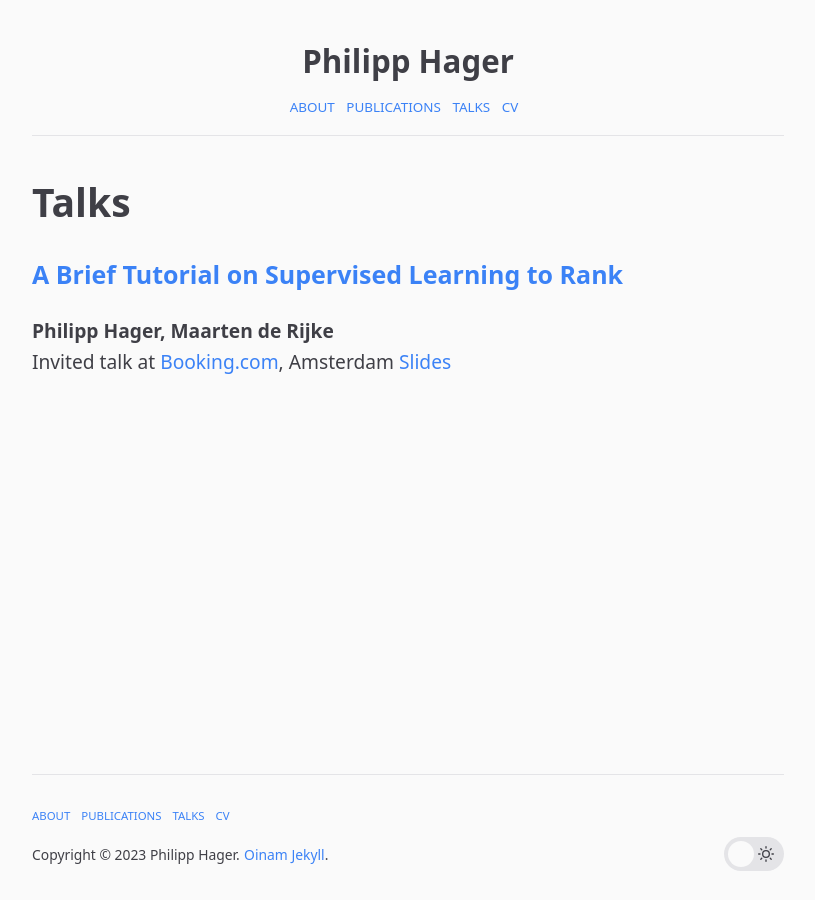
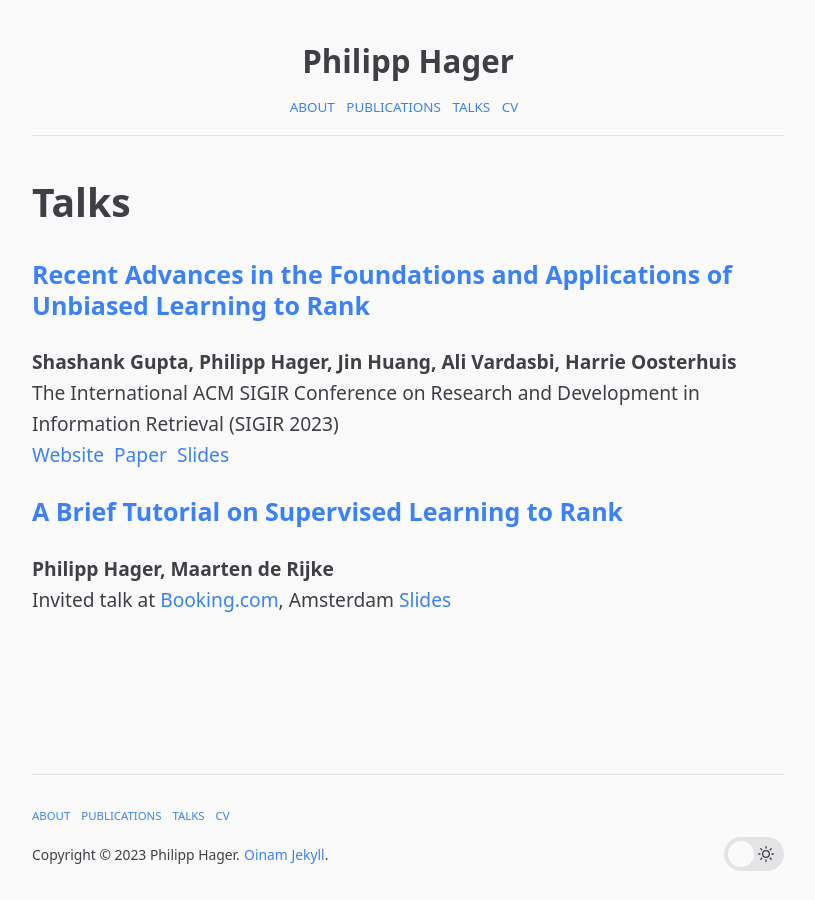
Before and after one commit to philipphager/philipphager.github.io, a Jekyll site: the page built from talks.md, in a window 1280 px wide. Shown: the whole page, without its empty margins (232-1047 px from the left). Built offline with Jekyll 4.4.1, drawn with Linux system fonts in a browser that asks for light colours.

Commit message:
Update talks.md

```diff
--- a/talks.md
+++ b/talks.md
@@ -4,6 +4,14 @@ title: Talks
 permalink: /talks/
 ---
 
+### [Recent Advances in the Foundations and Applications of Unbiased Learning to Rank](https://sites.google.com/view/sigir-2023-tutorial-ultr)
+**Shashank Gupta, Philipp Hager, Jin Huang, Ali Vardasbi, Harrie Oosterhuis**\\
+The International ACM SIGIR Conference on Research and Development in Information Retrieval (SIGIR 2023)\\
+[Website](https://sites.google.com/view/sigir-2023-tutorial-ultr)
+&nbsp;[Paper](/assets/tutorials/2023-sigir-ultr-tutorial.pdf)
+&nbsp;[Slides](https://docs.google.com/presentation/d/1NdhDEn8xKPQO-J0YiF6KPKP20CiNLctF7krrGldEywY/present)
+
+
 ### [A Brief Tutorial on Supervised Learning to Rank](/assets/slides/2023-supervised-ltr-tutorial.pdf)
 **Philipp Hager, Maarten de Rijke**\\
 Invited talk at [Booking.com](https://booking.com/), Amsterdam
```
